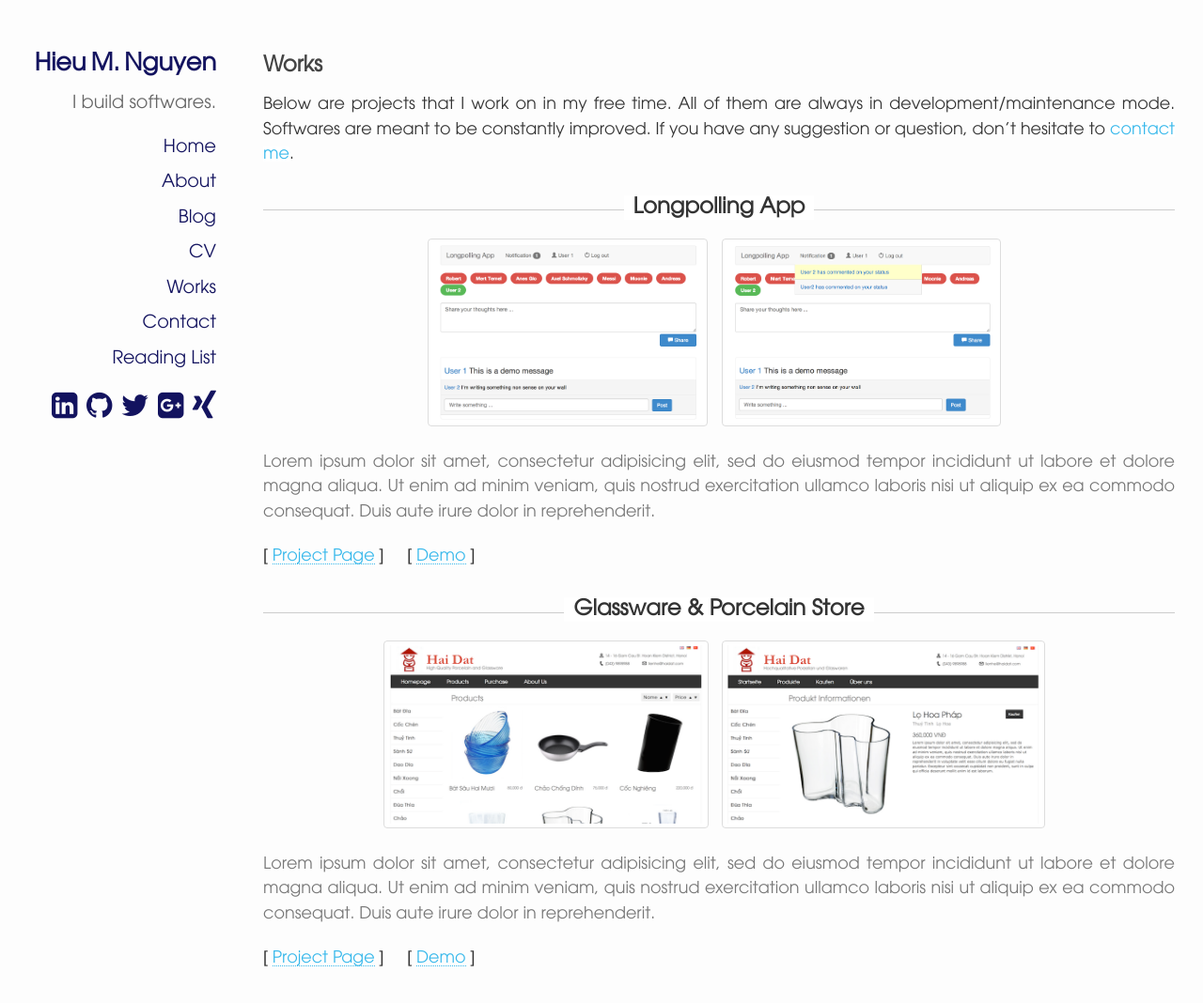
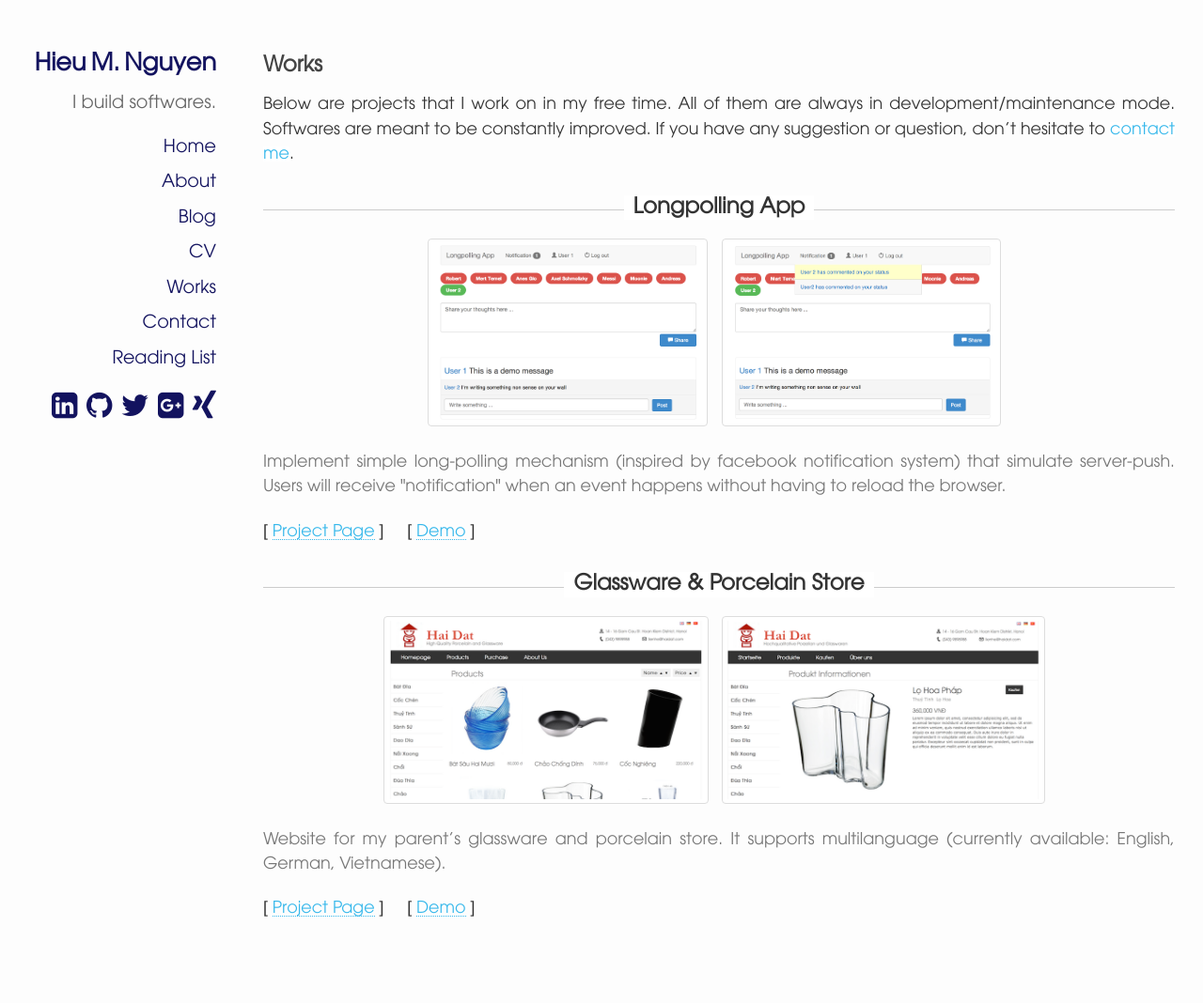
Before and after one commit to ngnmhieu/ngnmhieu.github.io, a Jekyll site: the page built from works.html, in a window 1280 px wide and 1084 px high. Shown: the top 1068 px of the window at 94% size. Built offline with Jekyll 4.4.1, drawn with Linux system fonts in a browser that asks for light colours; nearby versions of some CDN libraries; Markdown is read by kramdown in place of the engine named in the settings.

Commit message:
add information to projects

```diff
--- a/_data/projects.yml
+++ b/_data/projects.yml
@@ -1,15 +1,20 @@
 - title: Longpolling App
-  description: Lorem ipsum dolor sit amet, consectetur adipisicing elit, sed do eiusmod tempor incididunt ut labore et dolore magna aliqua. Ut enim ad minim veniam, quis nostrud exercitation ullamco laboris nisi ut aliquip ex ea commodo consequat. Duis aute irure dolor in reprehenderit.
+  description: "Implement simple long-polling mechanism (inspired by facebook notification system) that simulate server-push. Users will receive \"notification\" when an event happens without having to reload the browser."
   images:
     - longpolling1.png
     - longpolling2.png
   project_url: https://github.com/ngnmhieu/fblike_longpolling
   link: http://longpolling.ngnmhieu.com
+  languages:
+    - PHP
 
 - title: Glassware & Porcelain Store
-  description: Lorem ipsum dolor sit amet, consectetur adipisicing elit, sed do eiusmod tempor incididunt ut labore et dolore magna aliqua. Ut enim ad minim veniam, quis nostrud exercitation ullamco laboris nisi ut aliquip ex ea commodo consequat. Duis aute irure dolor in reprehenderit.
+  description: "Website for my parent's glassware and porcelain store. It supports multilanguage (currently available: English, German, Vietnamese)."
   images:
     - haidat1.png
     - haidat2.png
   project_url: https://github.com/ngnmhieu/hai-dat-store
   link: http://haidat.ngnmhieu.com
+  languages:
+    - Ruby
+    - Ruby on Rails
--- a/css/main.css
+++ b/css/main.css
@@ -473,7 +473,7 @@ hr.line {
   margin-bottom: 15px;
 }
 
-#works .project-desc {
+#works .project-desc, #works .project-languages {
   color: #777;
 }
 
@@ -507,6 +507,10 @@ hr.line {
 
 #works .project-img {
   max-height: 200px;
+}
+
+#works .project-img:hover {
+  border: 1px solid #bbb;
 }
 
 #works h3 {
--- a/works.html
+++ b/works.html
@@ -20,6 +20,9 @@ title: Works
         </ul>
         <div class="clear"></div>
         <p class="project-desc">{{project.description}}</p>
+        <!-- <p class="project-languages"> -->
+        <!--   Language: {{ project.languages | join: ', ' }} -->
+        <!-- </p> -->
         <div class="urls">
           <span class="url">[ <a target="_blank" href="{{project.project_url}}">Project Page</a> ]</span>
           <span class="url">[ <a target="_blank" href="{{project.link}}">Demo</a> ]</span>
```
Also changed, not shown: 2 other files.
